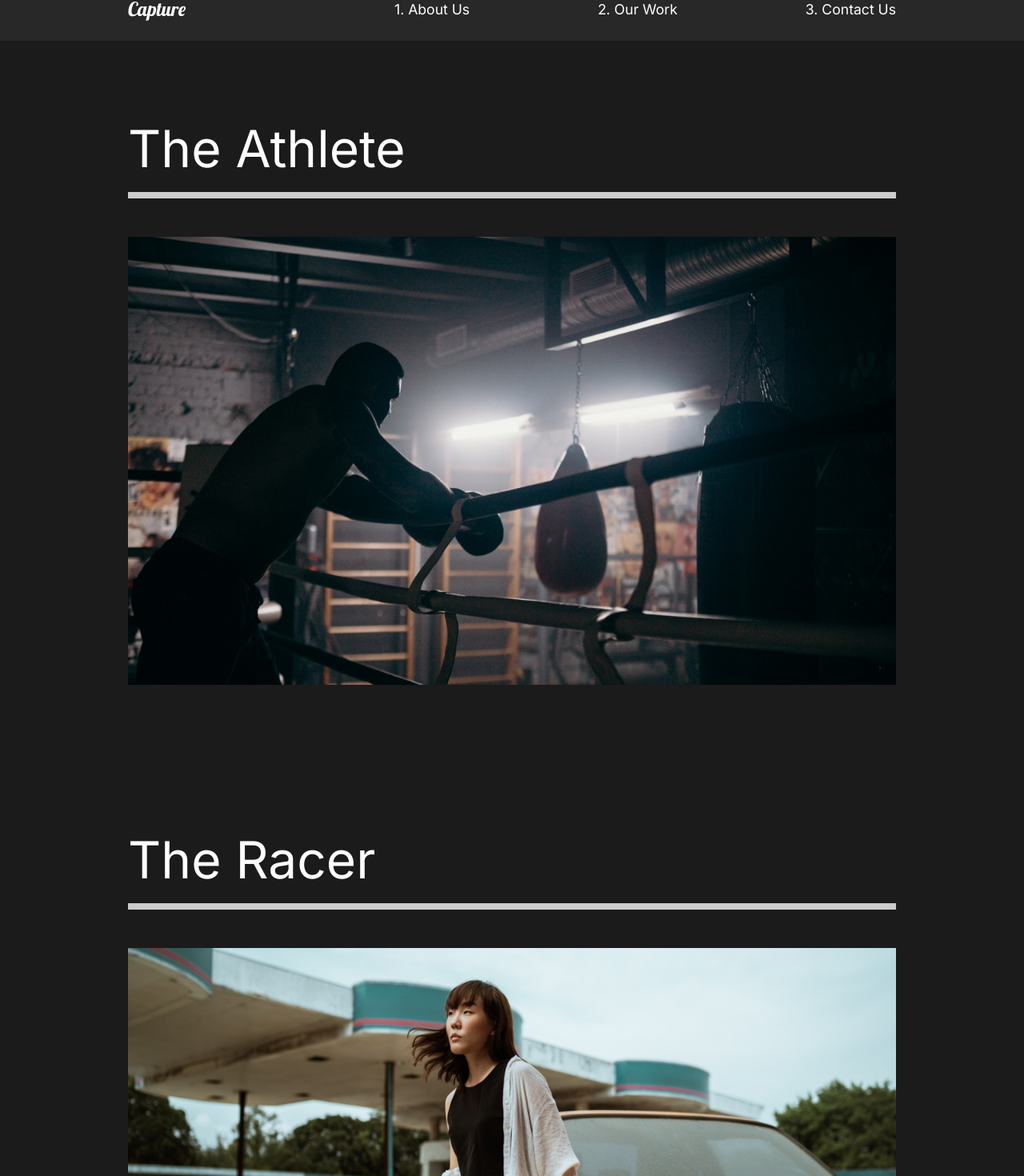
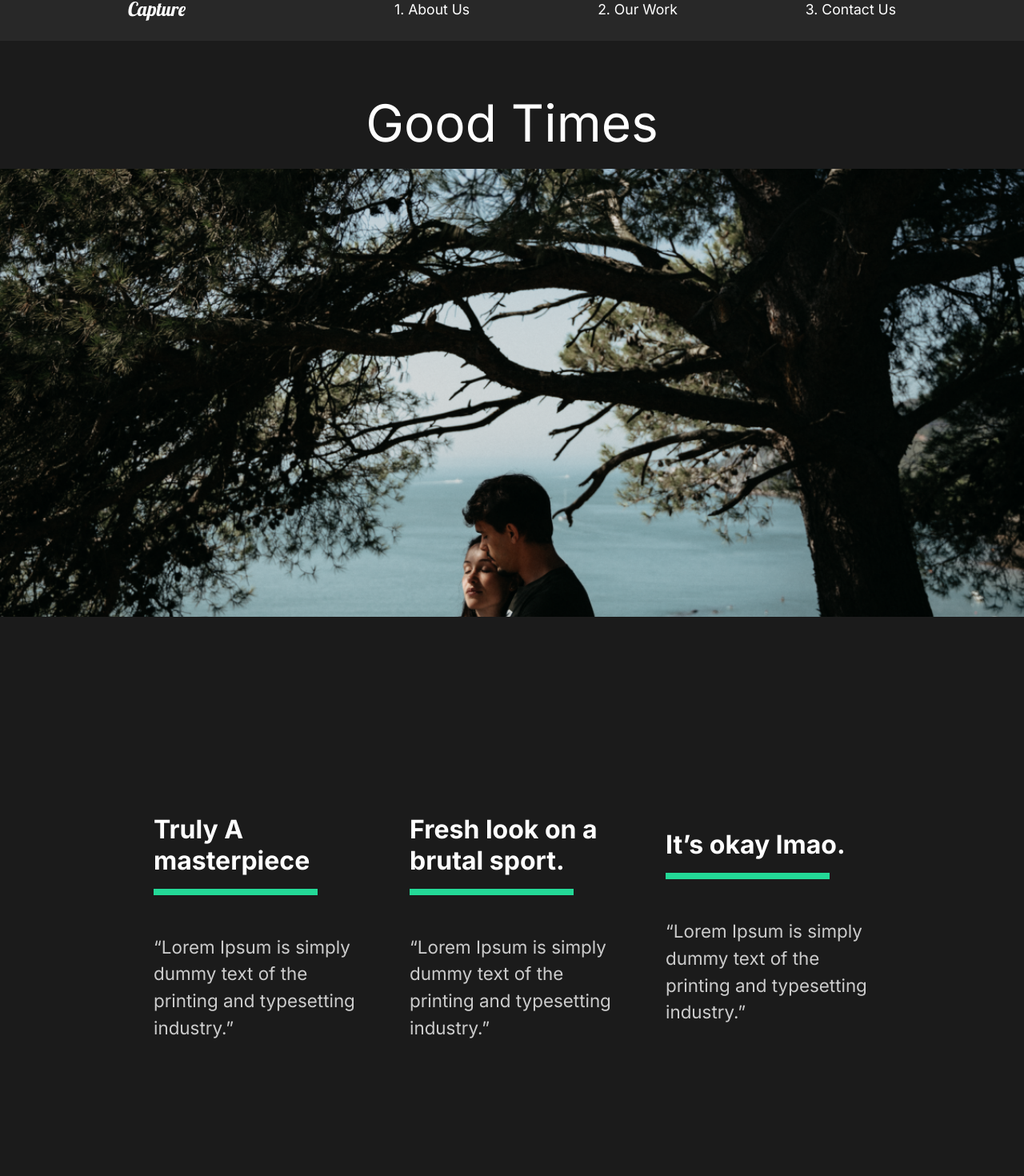
Before and after one commit to juangrafista/react-portfolio, a React (Create React App) app: page /work/good-times in a window 1280 px wide. Shown: the part 29-1499 px from the top of the page at 80% size. Built offline with nearby package versions, Linux system fonts and the light colour scheme.

Commit message:
11. Movie Details

```diff
--- a/src/App.js
+++ b/src/App.js
@@ -2,6 +2,7 @@ import Nav from './components/Nav'
 import AboutUs from './pages/AboutUs'
 import OurWork from './pages/OurWork'
 import ContactUs from './pages/ContactUs'
+import MovieDetail from './pages/MovieDetail'
 
 import GlobalStyle from './components/GlobalStyle'
 // Router
@@ -16,8 +17,11 @@ function App() {
         <Route path='/' exact>
           <AboutUs />
         </Route>
-        <Route path='/work'>
+        <Route path='/work' exact>
           <OurWork />
+        </Route>
+        <Route path='/work/:id'>
+          <MovieDetail />
         </Route>
         <Route path='/contact'>
           <ContactUs />
--- /dev/null
+++ b/src/movieState.js
@@ -0,0 +1,81 @@
+//Import Images
+import athlete from './img/athlete-small.png'
+import goodtimes from './img/goodtimes-small.png'
+import theracer from './img/theracer-small.png'
+import athlete2 from './img/athlete2.png'
+import goodtimes2 from './img/good-times2.jpg'
+import theracer2 from './img/the-racer2.jpg'
+
+export const MovieState = () => {
+  return [
+    {
+      title: 'The Athlete',
+      mainImg: athlete,
+      secondaryImg: athlete2,
+      url: '/work/the-athlete',
+      awards: [
+        {
+          title: 'Truly A masterpiece',
+          description:
+            '“Lorem Ipsum is simply dummy text of the printing and typesetting industry.”',
+        },
+        {
+          title: 'Fresh look on a brutal sport.',
+          description:
+            '“Lorem Ipsum is simply dummy text of the printing and typesetting industry.”',
+        },
+        {
+          title: 'It’s okay lmao.',
+          description:
+            '“Lorem Ipsum is simply dummy text of the printing and typesetting industry.”',
+        },
+      ],
+    },
+    {
+      title: 'Good Times',
+      mainImg: goodtimes,
+      url: '/work/good-times',
+      secondaryImg: goodtimes2,
+      awards: [
+        {
+          title: 'Truly A masterpiece',
+          description:
+            '“Lorem Ipsum is simply dummy text of the printing and typesetting industry.”',
+        },
+        {
+          title: 'Fresh look on a brutal sport.',
+          description:
+            '“Lorem Ipsum is simply dummy text of the printing and typesetting industry.”',
+        },
+        {
+          title: 'It’s okay lmao.',
+          description:
+            '“Lorem Ipsum is simply dummy text of the printing and typesetting industry.”',
+        },
+      ],
+    },
+    {
+      title: 'The Racer',
+      mainImg: theracer,
+      url: '/work/the-racer',
+      secondaryImg: theracer2,
+      awards: [
+        {
+          title: 'Truly A masterpiece',
+          description:
+            '“Lorem Ipsum is simply dummy text of the printing and typesetting industry.”',
+        },
+        {
+          title: 'Fresh look on a brutal sport.',
+          description:
+            '“Lorem Ipsum is simply dummy text of the printing and typesetting industry.”',
+        },
+        {
+          title: 'It’s okay lmao.',
+          description:
+            '“Lorem Ipsum is simply dummy text of the printing and typesetting industry.”',
+        },
+      ],
+    },
+  ]
+}
--- /dev/null
+++ b/src/pages/MovieDetail.js
@@ -0,0 +1,107 @@
+import React, { useState, useEffect } from 'react'
+import styled from 'styled-components'
+import { useHistory } from 'react-router-dom'
+import { MovieState } from '../movieState'
+
+const MovieDetail = () => {
+  const history = useHistory()
+  const url = history.location.pathname
+
+  const [movies, setMovies] = useState(MovieState)
+  const [movie, setMovie] = useState(null)
+
+  useEffect(() => {
+    const currentMovie = movies.filter((stateMovie) => stateMovie.url === url)
+    setMovie(currentMovie[0])
+  }, [movies, url])
+
+  return (
+    <>
+      {movie && (
+        <Details>
+          <HeadLine>
+            <h2>{movie.title}</h2>
+            <img src={movie.mainImg} alt={movie.title} />
+          </HeadLine>
+          <Awards>
+            {movie.awards.map((award) => (
+              <Award
+                key={award.title}
+                title={award.title}
+                description={award.description}
+              />
+            ))}
+          </Awards>
+          <ImageDisplay>
+            <img src={movie.secondaryImg} alt='movie' />
+          </ImageDisplay>
+        </Details>
+      )}
+    </>
+  )
+}
+
+const Details = styled.div`
+  color: white;
+`
+
+const HeadLine = styled.div`
+  min-height: 90vh;
+  padding-top: 20vh;
+  position: relative;
+  h2 {
+    position: absolute;
+    top: 10%;
+    left: 50%;
+    transform: translate(-50%, -10%);
+  }
+  img {
+    width: 100%;
+    height: 70vh;
+    object-fit: cover;
+  }
+`
+const Awards = styled.div`
+  min-height: 80vh;
+  display: flex;
+  margin: 5rem 10rem;
+  align-items: center;
+  justify-content: space-around;
+`
+const AwardStyle = styled.div`
+  padding: 2rem;
+  h3 {
+    font-size: 2rem;
+  }
+  .line {
+    width: 80%;
+    background-color: #23d997;
+    height: 0.5rem;
+    margin: 1rem 0rem;
+  }
+  p {
+    padding: 2rem 0rem;
+  }
+`
+
+const ImageDisplay = styled.div`
+  min-height: 50vh;
+  img {
+    width: 100%;
+    height: 100vh;
+    object-fit: cover;
+  }
+`
+
+//Award Component
+const Award = ({ title, description }) => {
+  return (
+    <AwardStyle>
+      <h3>{title}</h3>
+      <div className='line'></div>
+      <p>{description}</p>
+    </AwardStyle>
+  )
+}
+
+export default MovieDetail
--- a/src/pages/OurWork.js
+++ b/src/pages/OurWork.js
@@ -12,21 +12,21 @@ const OurWork = () => {
       <Movie>
         <h2>The Athlete</h2>
         <div className='line'></div>
-        <Link>
+        <Link to='/work/the-athlete'>
           <img src={athlete} alt='athlete' />
         </Link>
       </Movie>
       <Movie>
         <h2>The Racer</h2>
         <div className='line'></div>
-        <Link>
+        <Link to='/work/the-racer'>
           <img src={theracer} alt='racer' />
         </Link>
       </Movie>
       <Movie>
         <h2>Good Time</h2>
         <div className='line'></div>
-        <Link>
+        <Link to='/work/good-times'>
           <img src={goodtimes} alt='good-times' />
         </Link>
       </Movie>
```
Also changed, not shown: 1 other file (tests, documents, lock files or other folders).
